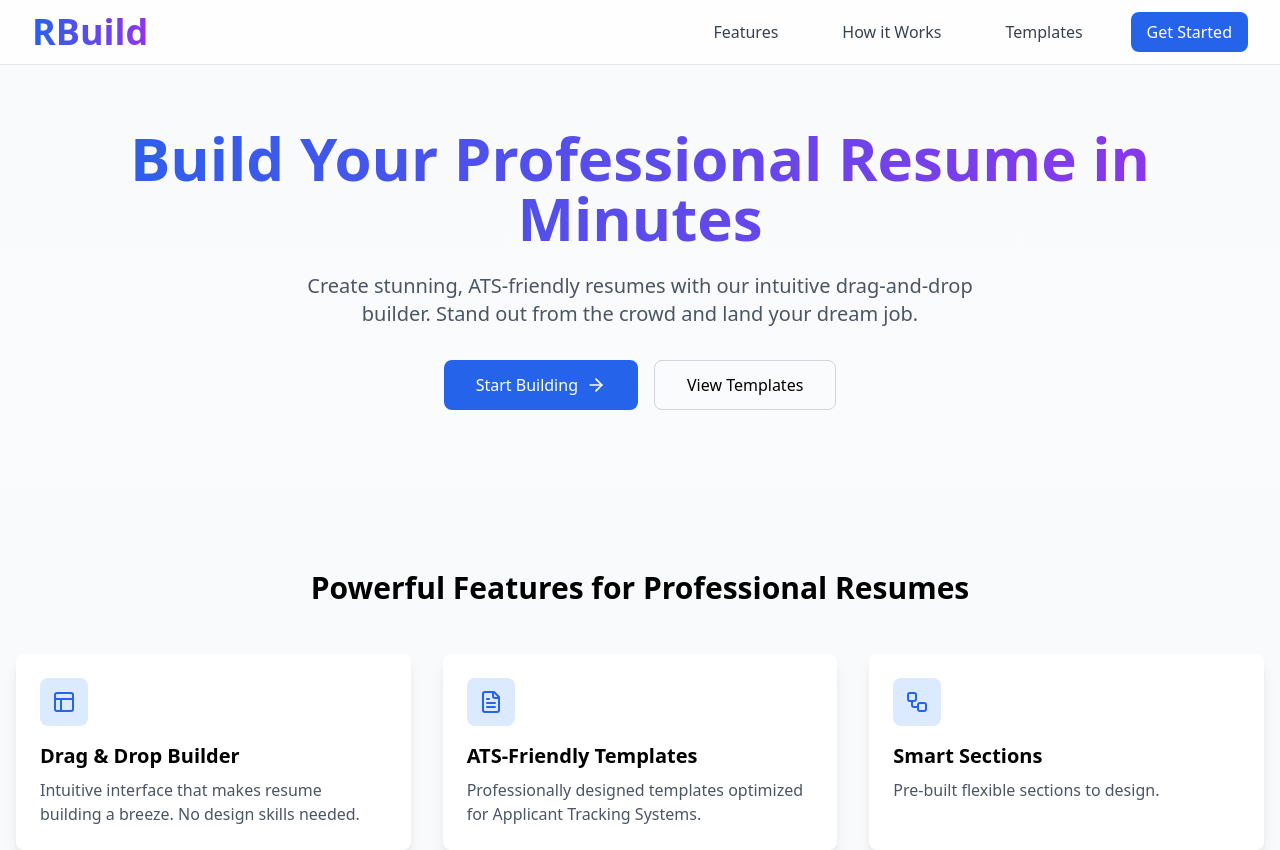
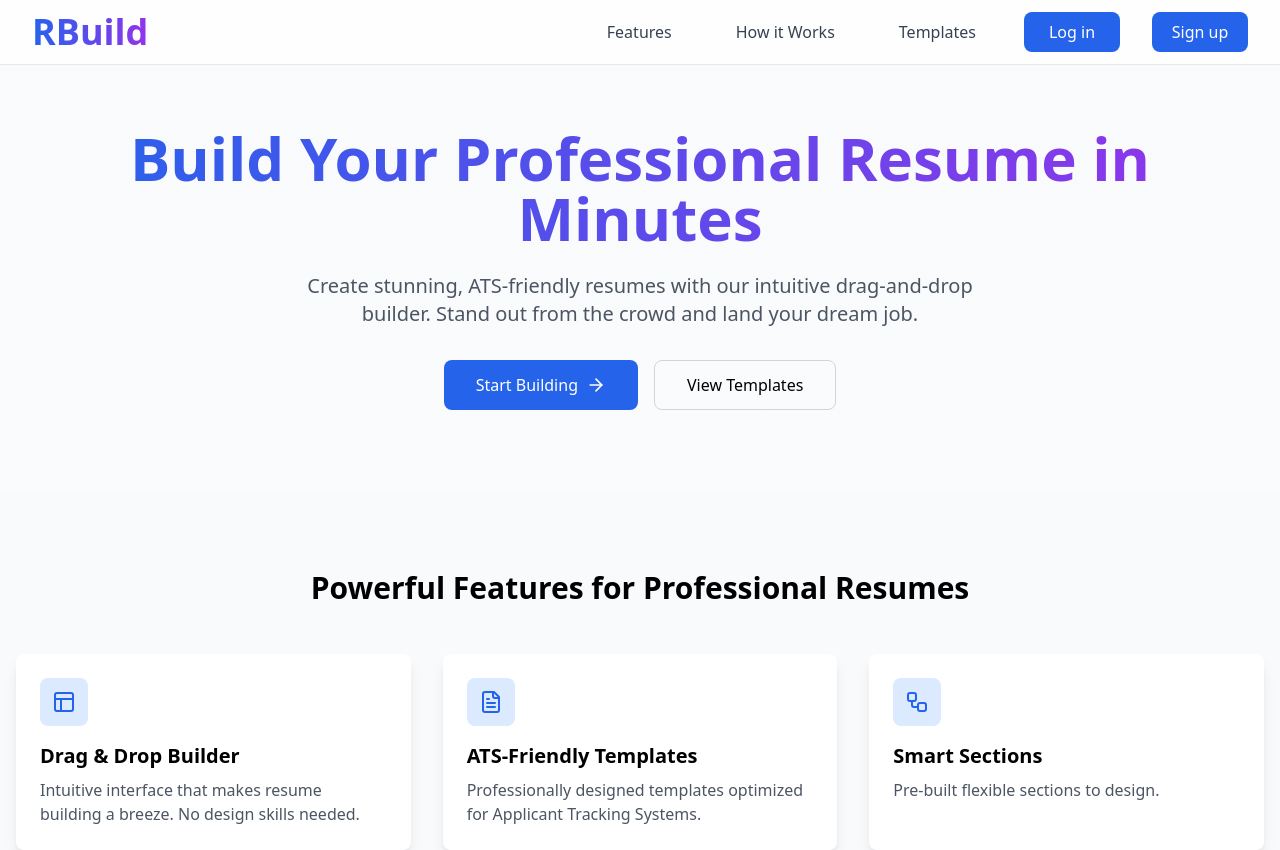
Before and after one commit to ThienDuc3112/hackNRoll25, a React (Vite) app in the folder frontend/: page / in a window 1280 px wide. Shown: the top 850 px of the page. Built offline with nearby package versions, Linux system fonts and the light colour scheme; what @react-pdf/renderer would draw is missing.

Commit message:
Add log in and sign up

```diff
--- a/frontend/src/pages/landingPage/landingPage.tsx
+++ b/frontend/src/pages/landingPage/landingPage.tsx
@@ -43,13 +43,11 @@
               >
                 Templates
               </a>
-              <button
-                onClick={() => {
-                  navigate("/editor");
-                }}
-                className="px-4 py-2 bg-blue-600 text-white rounded-lg hover:bg-blue-700 transition-colors"
-              >
-                Get Started
+              <button className="px-4 py-2 bg-blue-600 text-white rounded-lg hover:bg-blue-700 transition-all hover:scale-105 w-24">
+                Log in
+              </button>
+              <button className="px-4 py-2 bg-blue-600 text-white rounded-lg hover:bg-blue-700 transition-all hover:scale-105 w-24">
+                Sign up
               </button>
             </nav>
           </div>
```
